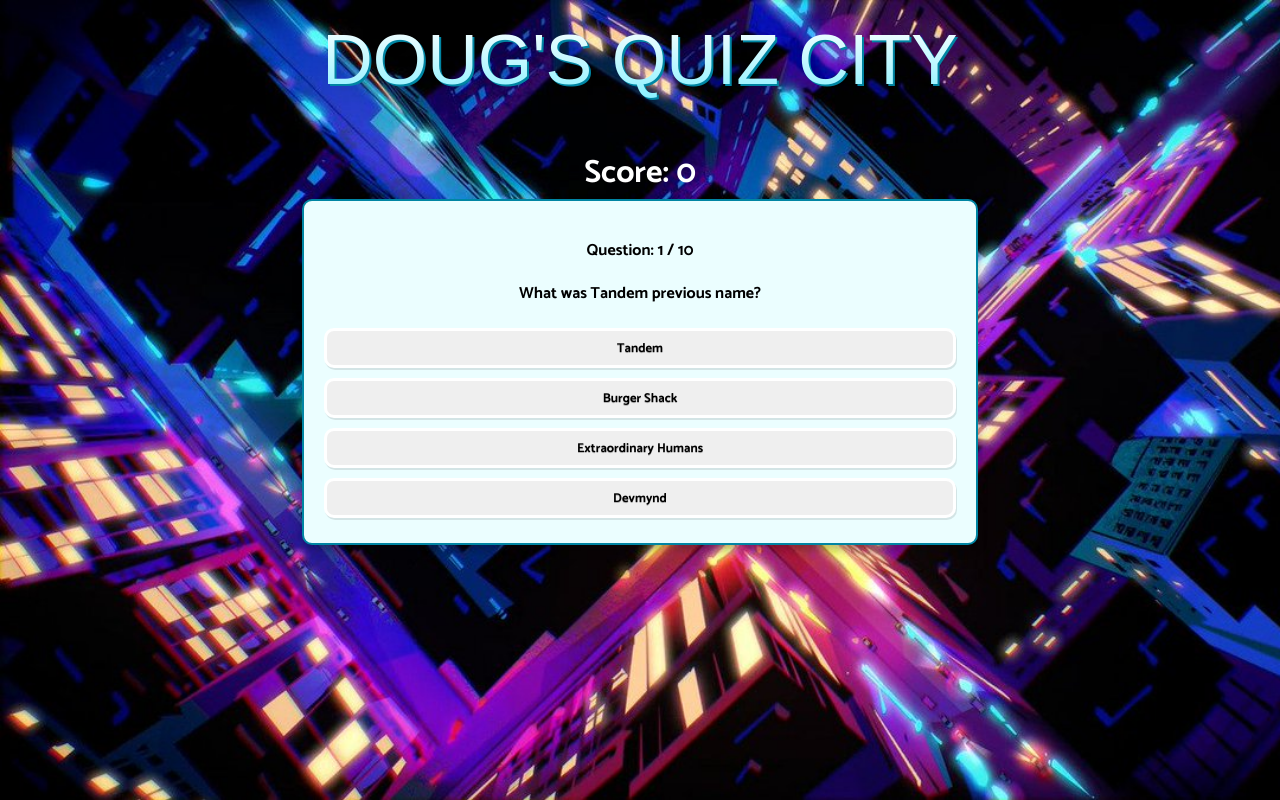
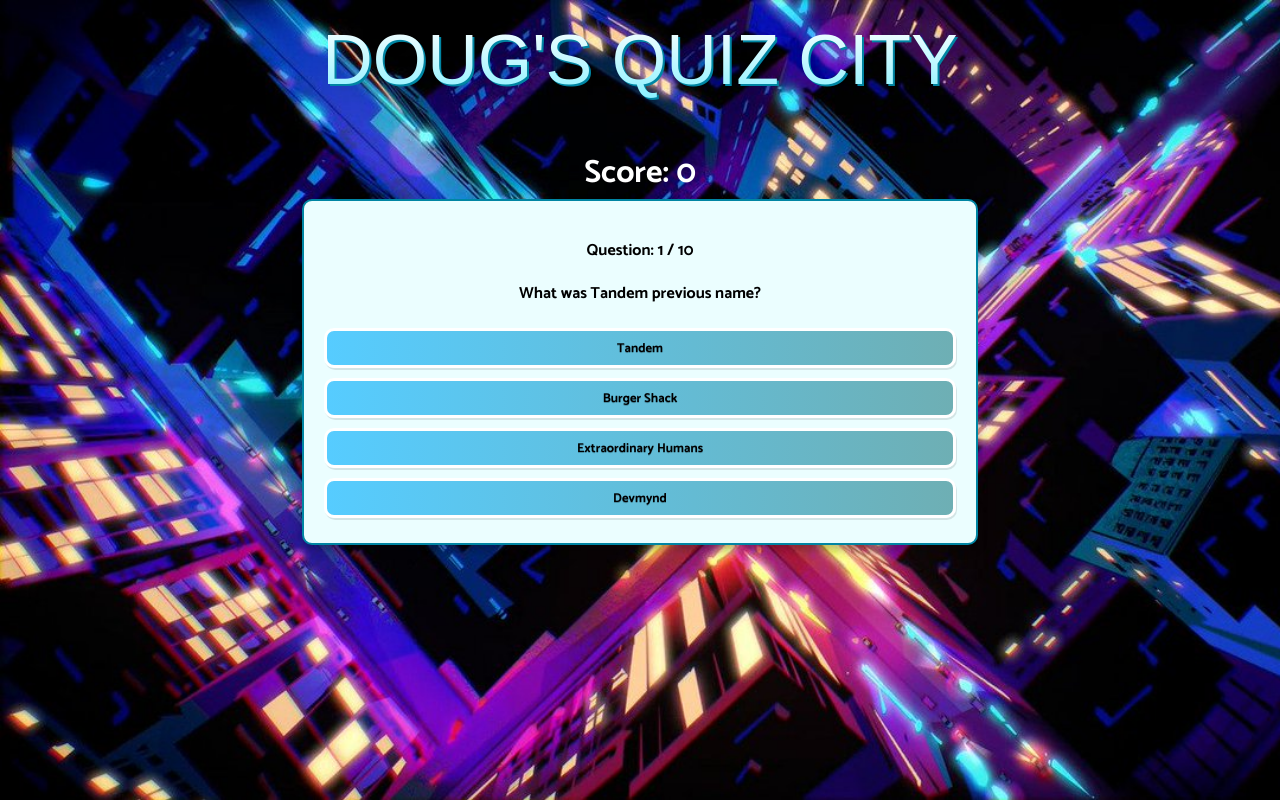
Before and after one commit to DouglasMacKrell/tandem-coding-challenge, a React (Create React App) app in the folder client/: page / in a window 1280 px wide. Both pictures are taken after a click on the button "Start". Built offline with nearby package versions, Linux system fonts and the light colour scheme; a web font is replaced by a local one.

Commit message:
right and wromng guess color change handled

```diff
--- a/client/src/components/QuestionCard.css
+++ b/client/src/components/QuestionCard.css
@@ -15,12 +15,7 @@
   width: 100%;
   height: 40px;
   margin: 5px 0;
-  /* background: ({ correct, userClicked }) =>
-            correct
-                ? 'linear-gradient(90deg, #56ffa4, #59bc86)'
-                : !correct && userClicked
-                ? 'linear-gradient(90deg, #ff5656, #c16868)'
-                : 'linear-gradient(90deg, #56ccff, #6eafb4)'}; */
+  background: linear-gradient(90deg, #56ccff, #6eafb4);
   border: 3px solid #fff;
   box-shadow: 1px 2px 0px rgba(0, 0, 0, 0.1);
   border-radius: 10px;
@@ -31,5 +26,13 @@
 
 .multiple-choice-btn:hover {
   opacity: 0.8;
-  background-color: lightblue;
+  background: yellow;
 }
+
+.correct {
+    background: linear-gradient(90deg, #56ffa4, #59bc86);
+}
+
+.wrong {
+    background: linear-gradient(90deg, #ff5656, #c16868)
+}
--- a/client/src/components/QuestionCard.jsx
+++ b/client/src/components/QuestionCard.jsx
@@ -1,8 +1,20 @@
-import React from 'react'
+import React, { useState, useEffect } from 'react'
 
 import './QuestionCard.css'
 
 const QuestionCard = ({ questionNr, totalQuestions, question, choices, userAnswer, callback }) => {
+    // const [status, setStatus] = useState(null)
+
+    // const changeStatus = (choice) => {
+    //     if (userAnswer) {
+    //         if (userAnswer.correctAnswer === choice) {
+    //             setStatus("correct-answer")
+    //         } else if (userAnswer.correctAnswer !== choice && userAnswer.answer === choice) {
+    //             setStatus
+    //         }
+    //     }
+    // }
+
     return (
       <div className="question-card">
         <p className="number">
@@ -20,7 +32,16 @@ const QuestionCard = ({ questionNr, totalQuestions, question, choices, userAnswe
                 disabled={userAnswer ? true : false}
                 value={choice}
                 onClick={callback}
-                className="multiple-choice-btn"
+                className={
+                  userAnswer
+                    ? userAnswer.correctAnswer === choice
+                      ? "multiple-choice-btn correct"
+                      : userAnswer.correctAnswer !== choice &&
+                        userAnswer?.answer === choice
+                      ? "multiple-choice-btn wrong"
+                      : "multiple-choice-btn"
+                    : "multiple-choice-btn"
+                }
               >
                 <span dangerouslySetInnerHTML={{ __html: choice }} />
               </button>
```
